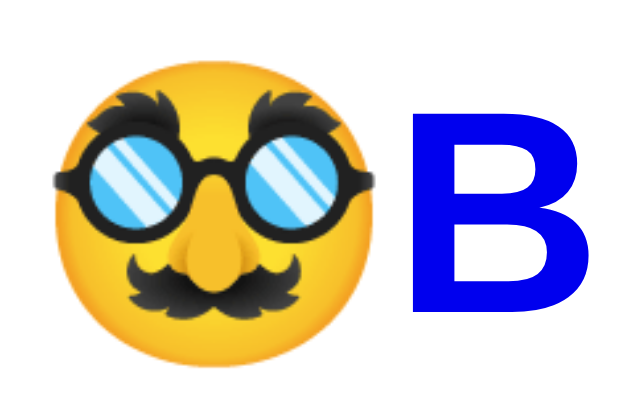
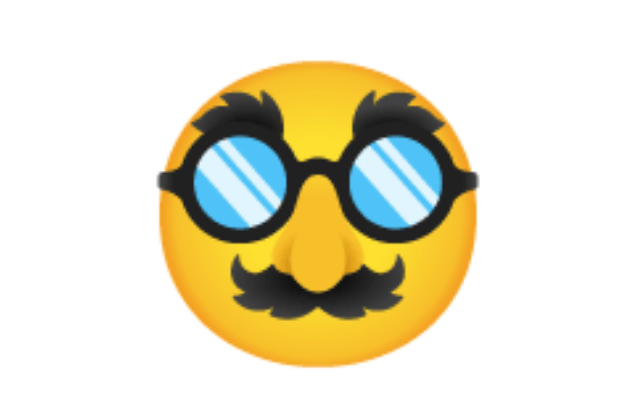
Before and after one commit to jornpeters/jornpeters.github.io, a plain HTML site: page index.html in a window 1280 px wide. Shown: the part 203-610 px from the top of the page, without its empty margins (322-962 px from the left). Drawn offline with Linux system fonts and the light colour scheme.

Commit message:
Update index.html

```diff
--- a/index.html
+++ b/index.html
@@ -20,7 +20,7 @@
     span.hi::before {
         font-size: 6em;
         display: block;
-        content: "🥸B";
+        content: "🥸";
     }
 </style>
 
```
